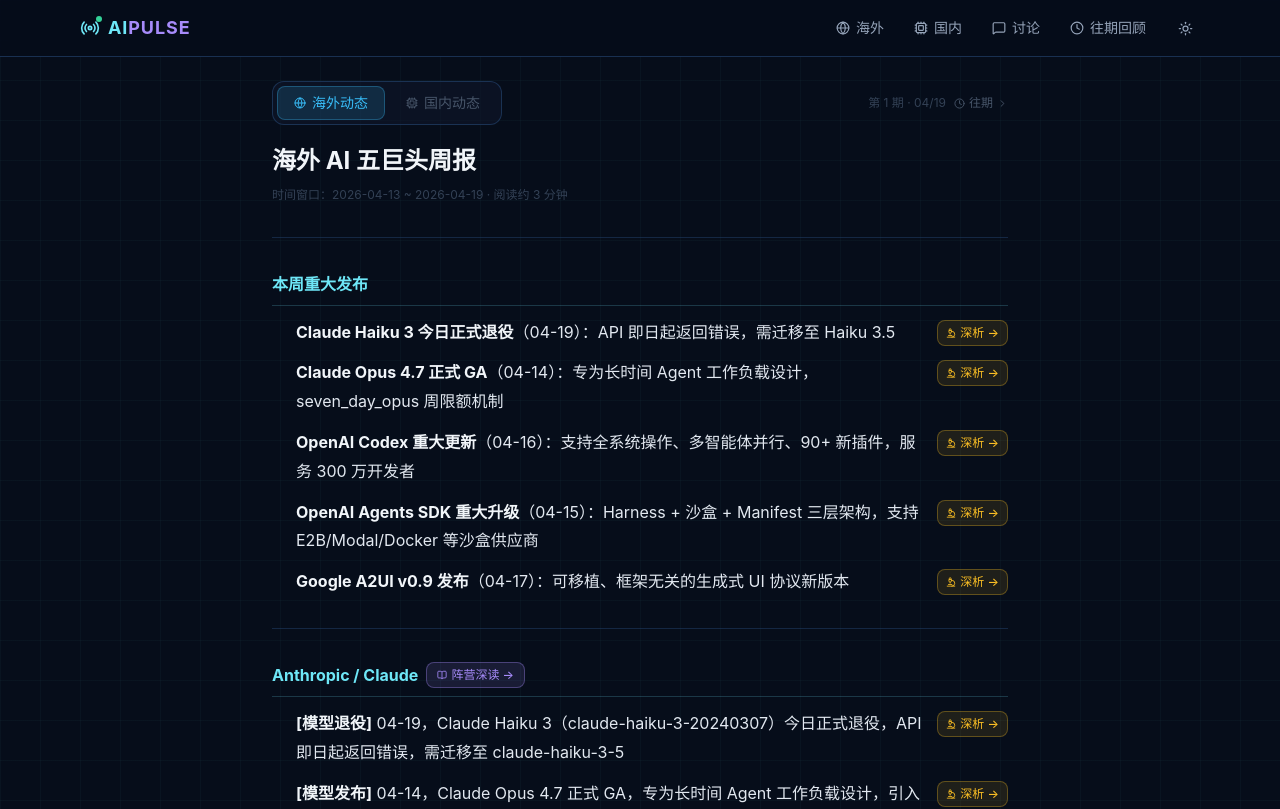
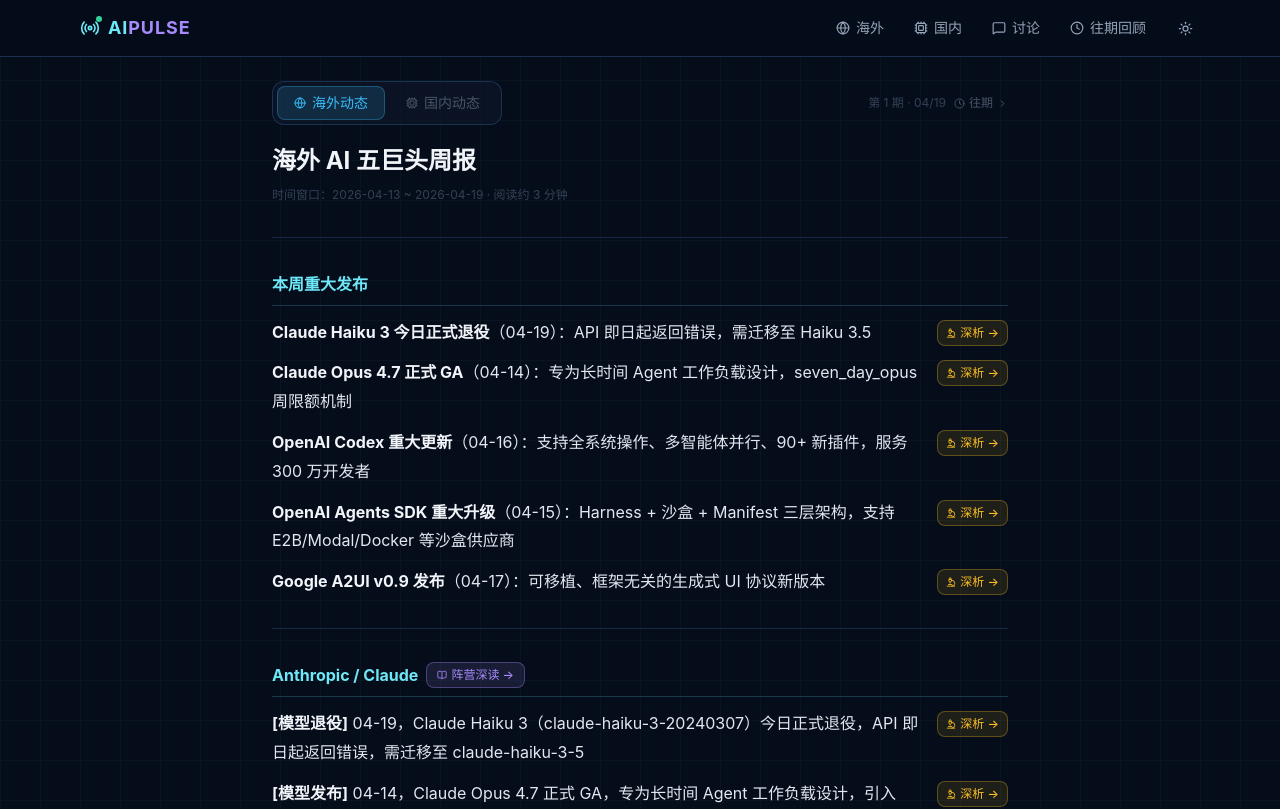
Before and after one commit to alex-mm/aipulse, a React (Vite) app: page / in a window 1280 px wide. Shown: the top 809 px of the page. Built offline with nearby package versions, Linux system fonts and the light colour scheme; no server answers.

Commit message:
fix: 移动端去掉列表项左侧缩进，ul 去掉默认 padding-left

```diff
--- a/src/pages/HomePage.tsx
+++ b/src/pages/HomePage.tsx
@@ -113,6 +113,9 @@
 
   /** 复用 ArticleDetailPage 的 markdownComponents：h2 加阵营深读入口，li 加单条深析入口 */
   const markdownComponents = useMemo(() => ({
+    ul: ({ children }: { children?: ReactNode }) => (
+      <ul style={{ paddingLeft: 0, listStyle: 'none' }}>{children}</ul>
+    ),
     h2: ({ children }: { children?: ReactNode }) => {
       const text = extractText(children).toLowerCase()
       const matched = deepArticles.find(a =>
```
